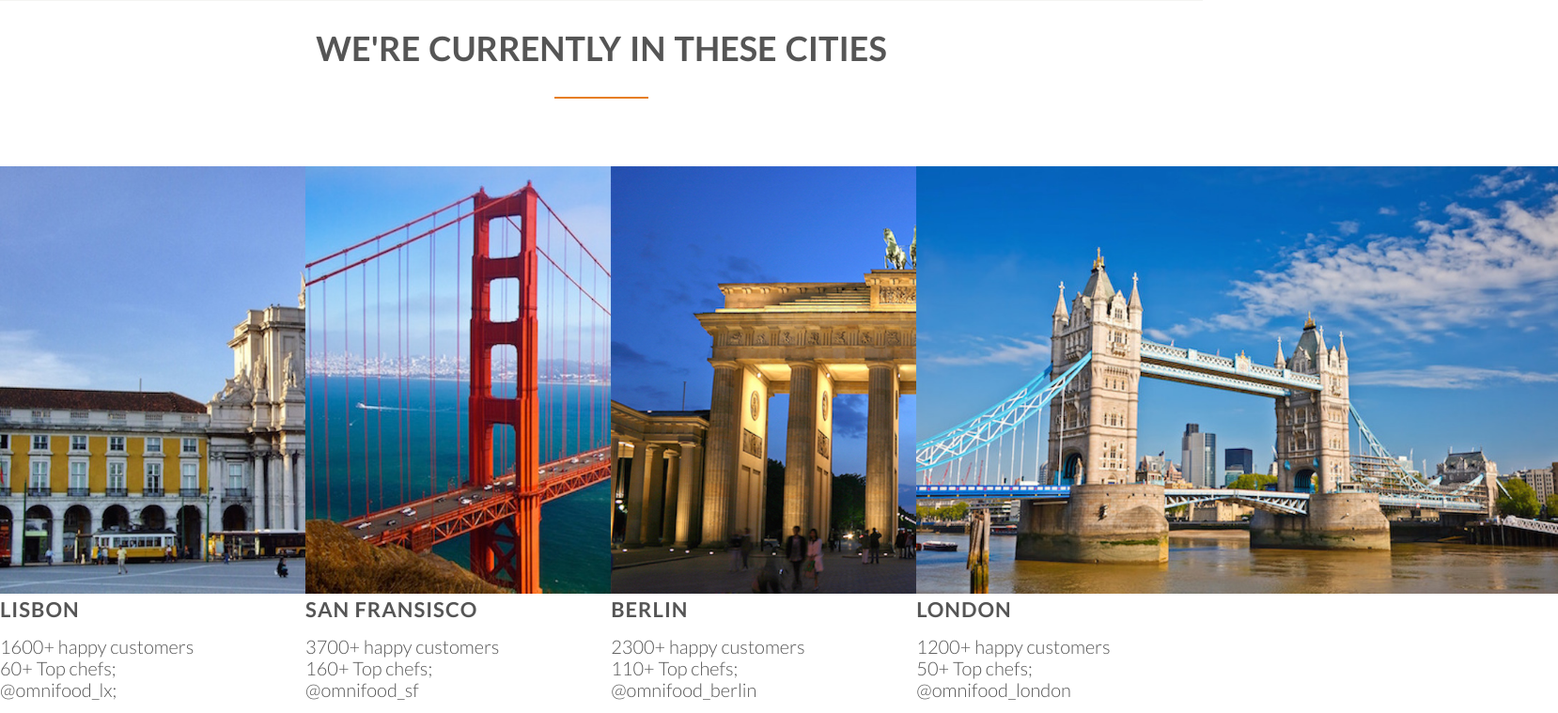
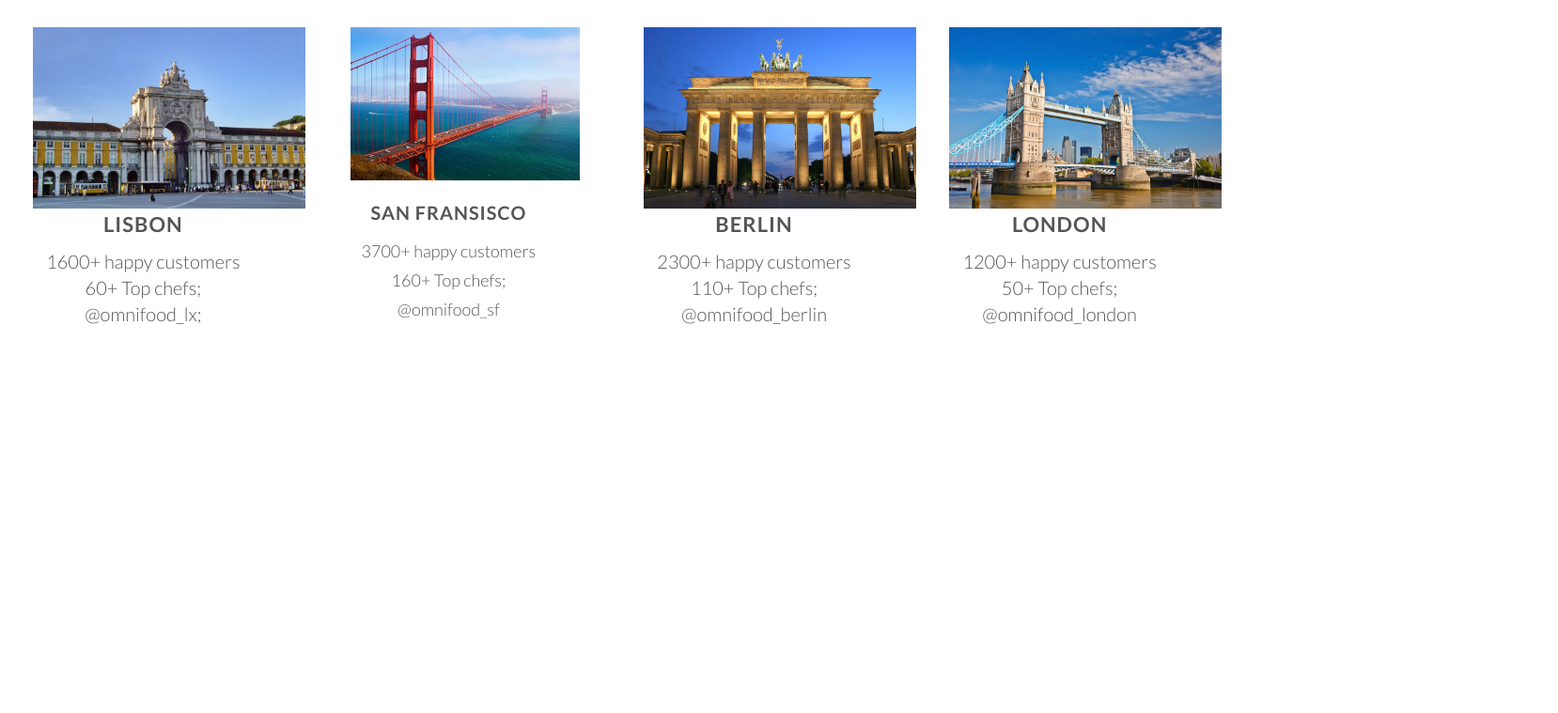
Before and after one commit to sharan2008/Omni-Food-Site, a plain HTML site: page index.html in a window 1280 px wide. Shown: the part 2682-3441 px from the top of the page at 94% size, 1658 px wide, since content can reach past the window. After the commit the page ends 3055 px from the top, so only its background shows below. Drawn offline with nearby package versions, Linux system fonts and the light colour scheme.

Commit message:
edited city features properties

```diff
--- a/Resources/CSS/style.css
+++ b/Resources/CSS/style.css
@@ -279,15 +279,21 @@ border-bottom: 2px solid #e67e22;
     display: block;
 }*/
 
-btn-app img {
+/*.btn-app img {
      height: 50px !important;
     width: auto !important;
     margin-right: 10px !important;
-}
+}*/
 
 .section-steps {
     background-color: #f4f5f2;
 }
+/*-----------------------------------------*/
+           /*/CITIES/*/
+/*-----------------------------------------*/
+
+
+
 .cities {
     height: 300px;
     width:auto;
@@ -295,6 +301,29 @@ btn-app img {
 
 
 .col img{
-        height: 455px;
+        height: 193px;
+
+    padding-left: 35px;
+
 
 }
+.box img {
+    width: 100%;
+    height: auto;
+    margin-bottom: 15px;
+}
+
+
+/*
+.box img {
+    width: 100%;
+    height: auto;
+    margin-bottom: 15px;
+}*/
+
+.city-feature {
+    margin-bottom: 5px;
+}
+.city-details{
+    text-align: center
+}
--- a/index.html
+++ b/index.html
@@ -157,10 +157,9 @@
                         <div>3</div>
                         <p>Enjoy your meal after less than 20 minutes. See you<br/> the next time!</p>
                     </div>
-                        <a href="#" class="btn-app" ><img src="Resources/Images/download-app.svg"  alt="App store button" style="width: 117px; margin-left: 2opx"></a>
+                        <a href="#" class="btn-app" ><img src="Resources/Images/download-app.svg"  alt="App store button" style="width: 117px;  height: 40px; margin-left: 2opx"></a>
                         <a href="#" class="btn-app" ><img src="Resources/Images/download-app-android.png"  alt="play store button" style=" height: 40px;
-    width: 117px;
-  margin-left: 20px;"></a>
+    width: 117px;"></a>
                 </div>
             </div>
         </section>
@@ -173,7 +172,8 @@
             <div class="row">
                     <div class="col span-1-of-4" box>
                         <img src="Resources/Images/lisbon-3.jpg" alt="lisbon">
-                        <h3>Lisbon</h3>
+                        <div class="city-details">
+                            <h3>Lisbon</h3>
                         <div class=" city-feature">
                              <i class="# person icon"></i>
                             1600+ happy customers
@@ -190,12 +190,19 @@
                             <i class="Twitter icon"></i>
                                 @omnifood_lx;
                         </div>
+                        </div>
+
 
                   </div>
 
-                   <div class="col span-1-of-4" box>
-                        <img src="Resources/Images/san-francisco.jpg" alt="San Fransico">
-                        <h3>San Fransisco</h3>
+                   <div class="col span-1-of-4 box" style="
+    margin-top: 0px;
+">
+                        <img src="Resources/Images/san-francisco.jpg" alt="San Fransico" style="
+    padding-top: 0px;
+">
+                       <div class="city-details">
+                              <h3>San Fransisco</h3>
                         <div class=" city-feature">
                              <i class="# person icon"></i>
                             3700+ happy customers
@@ -213,11 +220,16 @@
                                 @omnifood_sf
                         </div>
 
+
+                       </div>
+
+
                   </div>
 
                    <div class="col span-1-of-4" box>
                         <img src="Resources/Images/berlin.jpg" alt="Berlin" class="cities">
-                        <h3>Berlin</h3>
+                       <div class="city-details">
+                              <h3>Berlin</h3>
                         <div class=" city-feature">
                              <i class="# person icon"></i>
                             2300+ happy customers
@@ -234,11 +246,14 @@
                             <i class="Twitter icon"></i>
                                 @omnifood_berlin
                         </div>
+                       </div>
+
 
                   </div>
                    <div class="col span-1-of-4" box>
                         <img src="Resources/Images/london.jpg" alt="London">
-                        <h3>London</h3>
+                       <div class="city-details">
+                                 <h3 class>London</h3>
                         <div class=" city-feature">
                              <i class="# person icon"></i>
                             1200+ happy customers
@@ -255,6 +270,8 @@
                             <i class="Twitter icon"></i>
                                 @omnifood_london
                         </div>
+                       </div>
+
 
                   </div>
 
```
